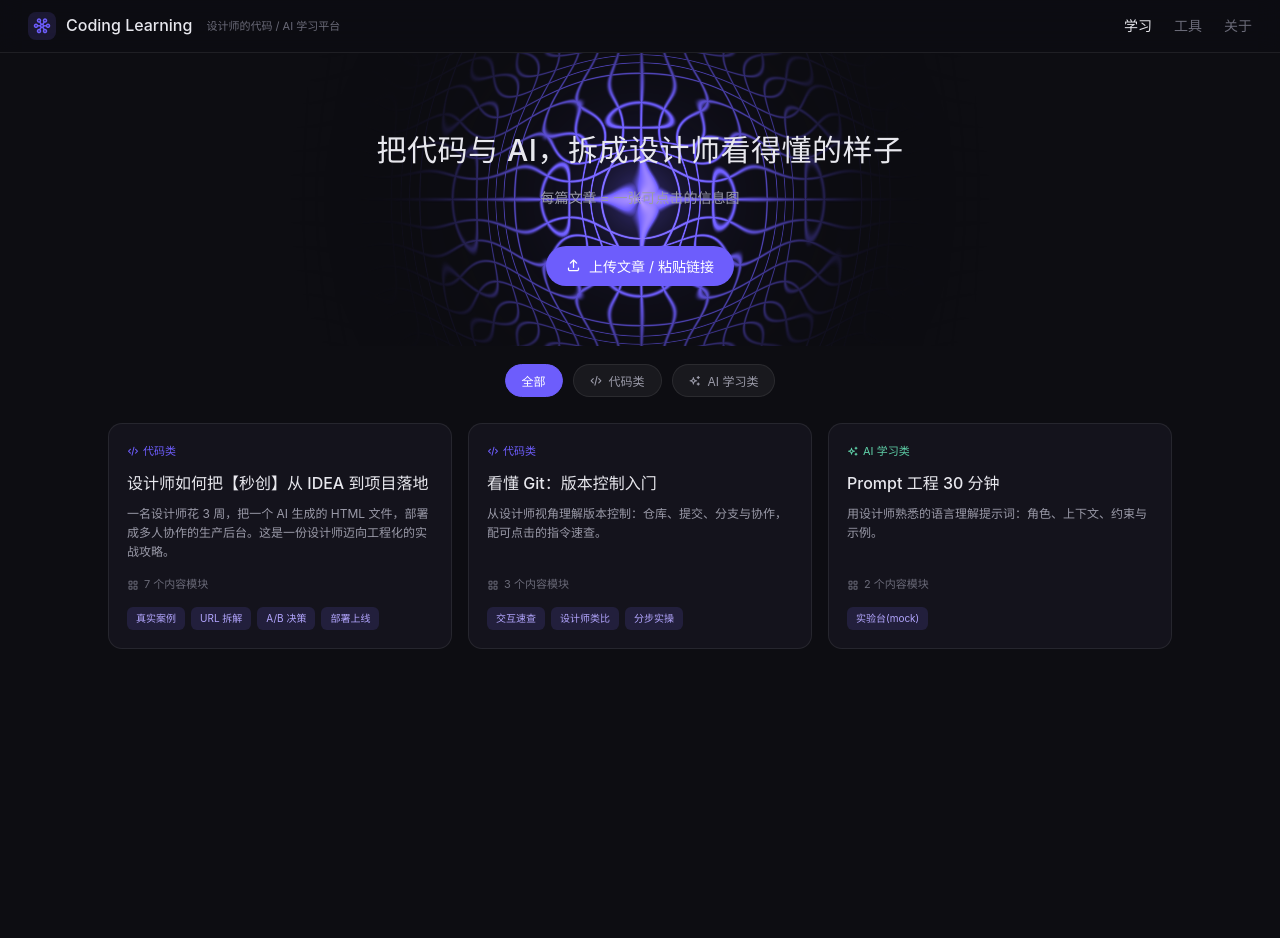
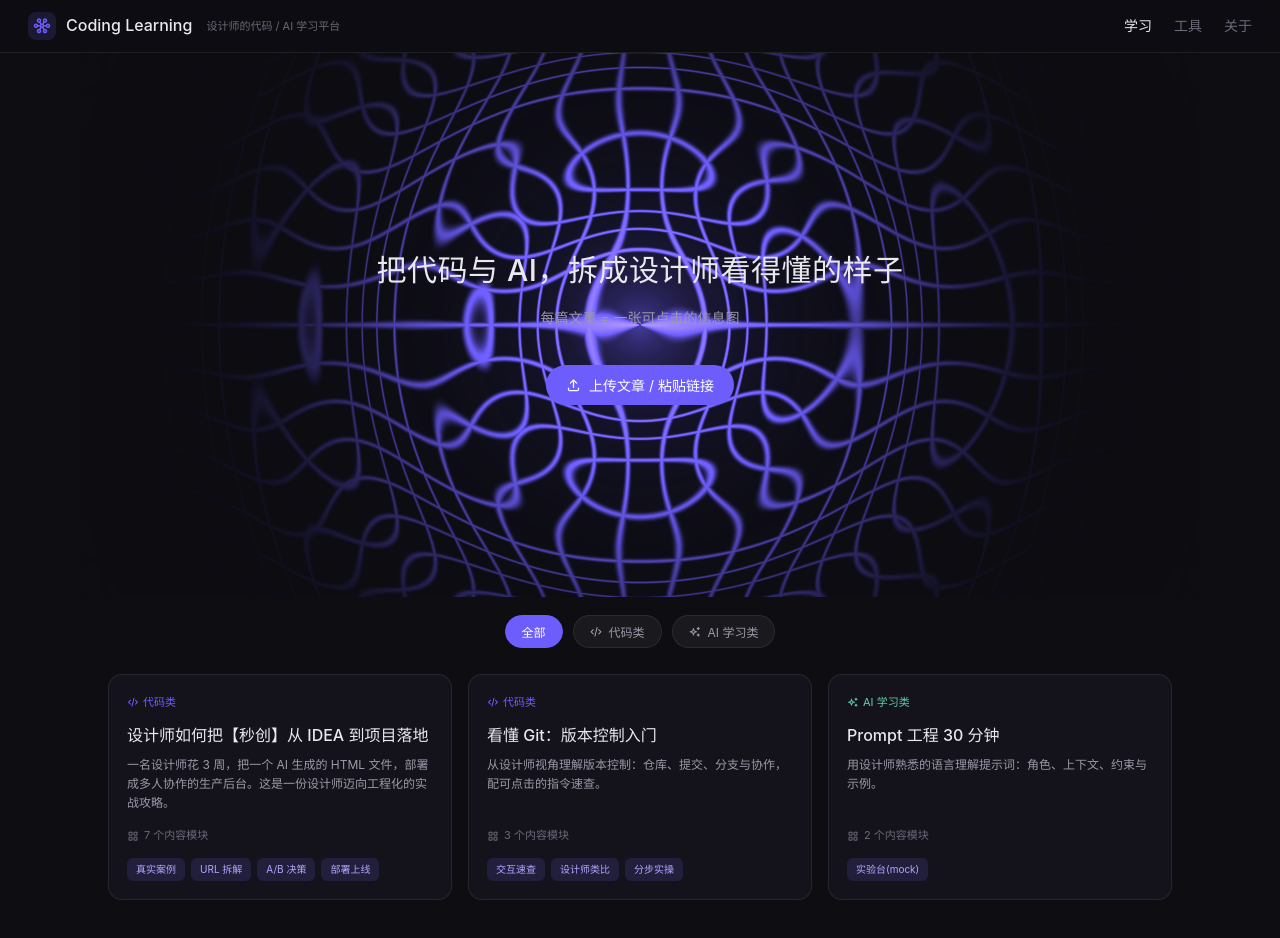
Before and after one commit to lmqinsydney-lab/coding-learning, a React (Vite) app: page / in a window 1280 px wide. Shown: the top 938 px of the page. Before the commit the page ends 800 px from the top, so only its background shows below. Built offline with nearby package versions, Linux system fonts and the light colour scheme.

Commit message:
style: 放大首页 hero 动效区域
hero 高度从内容撑出的 ~344px 改为 min-height clamp(440px,68vh,760px)
并垂直居中，Ripple Grid 自动填满更大区域(实测 641px)。

Co-Authored-By: Claude Opus 4.8 <noreply@anthropic.com>

```diff
--- a/src/shell/shell.css
+++ b/src/shell/shell.css
@@ -62,7 +62,11 @@
 .hero {
   position: relative;
   margin: 0 -28px 8px;
-  padding: 72px 28px 60px;
+  padding: 48px 28px;
+  min-height: clamp(440px, 68vh, 760px);
+  display: flex;
+  align-items: center;
+  justify-content: center;
   overflow: hidden;
   text-align: center;
 }
```
